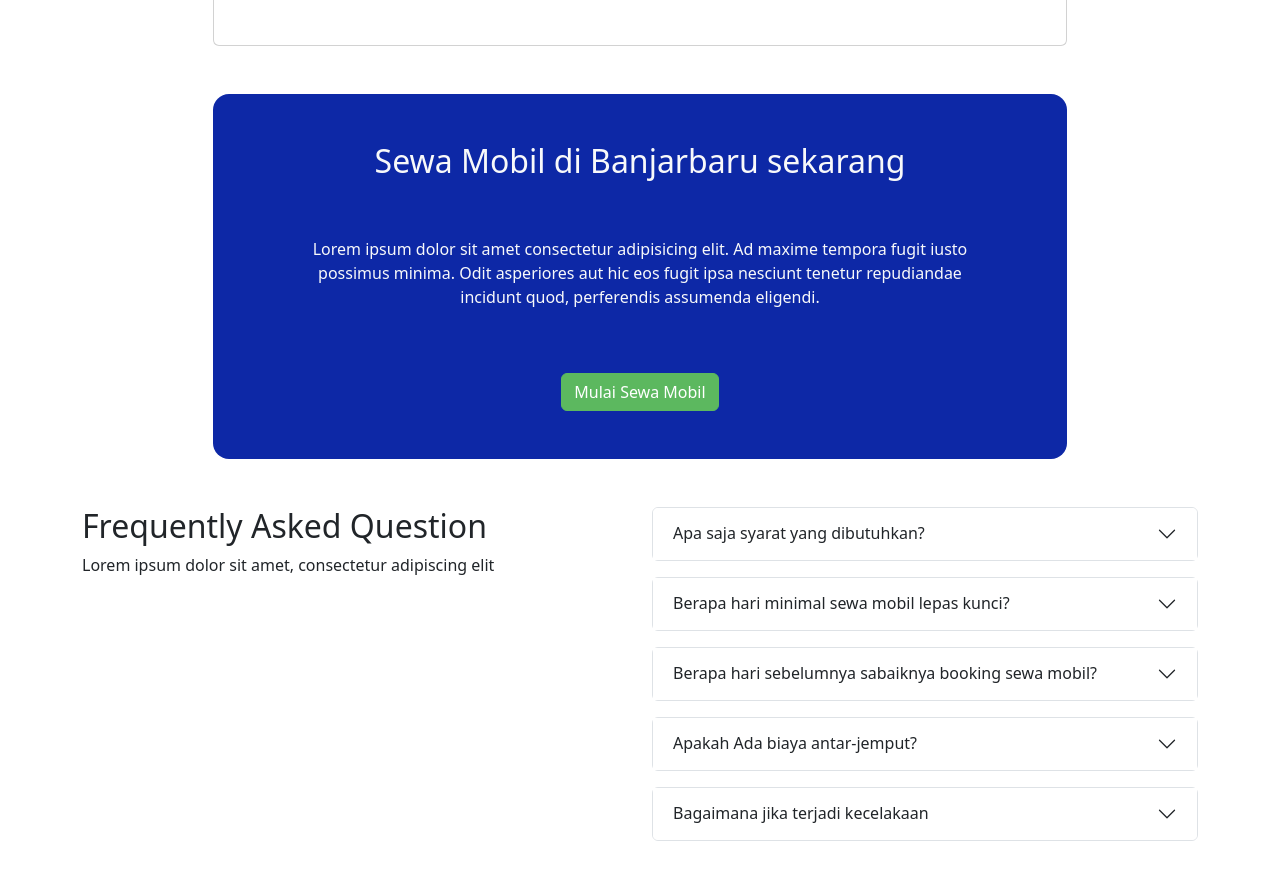
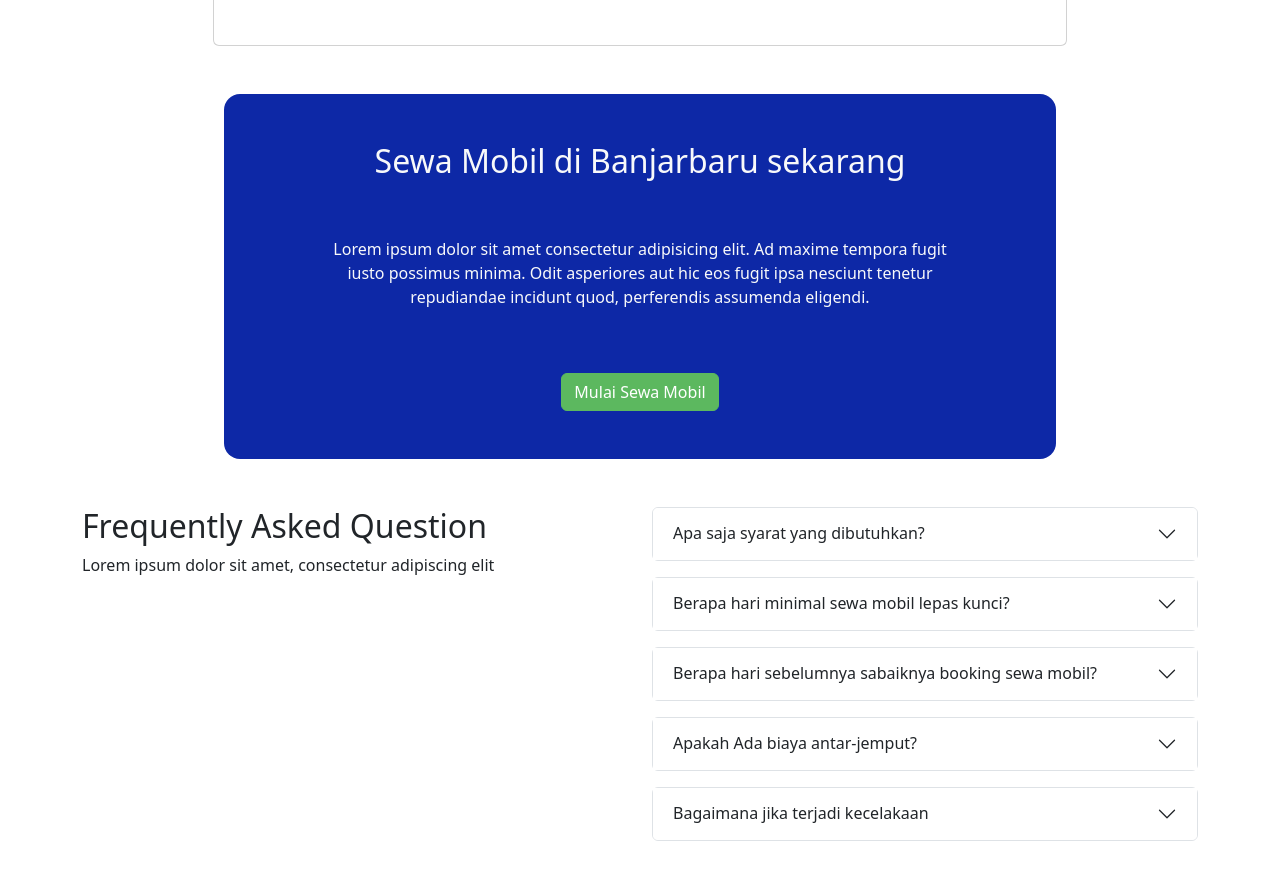
Before and after one commit to Xkylz1/24001183-km7-fau-landing_page-ch1, a plain HTML site: page index.html in a window 1280 px wide. Shown: the part 1736-2616 px from the top of the page. Drawn offline with nearby package versions, Linux system fonts and the light colour scheme.

Commit message:
add gap on cta section

```diff
--- a/index.html
+++ b/index.html
@@ -280,7 +280,7 @@
     <!-- carousel end -->
 
     <!-- CTA start -->
-    <section class="text-light row fix-row justify-content-center mt-5">
+    <section class="text-light row fix-row justify-content-center mt-5 mx-3">
       <div
         style="background-color: #0d28a6"
         class="col-md-8 p-3 p-md-5 rounded-4 text-center"
```
